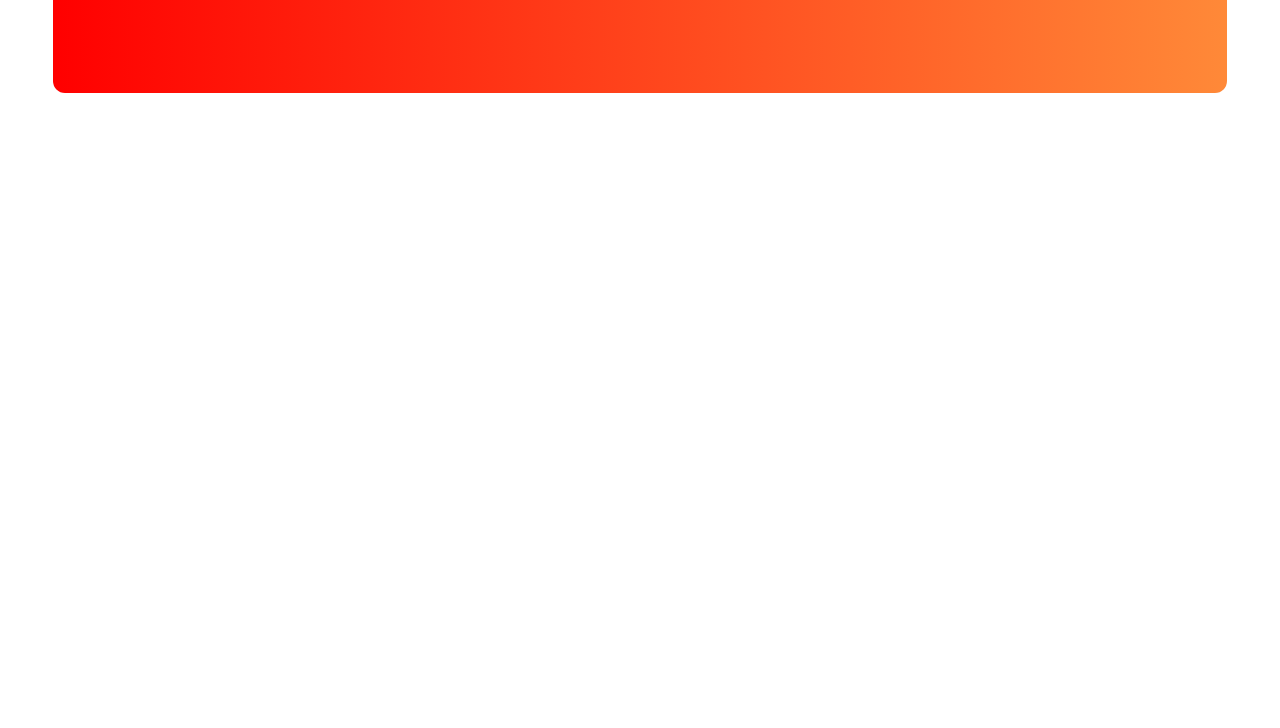
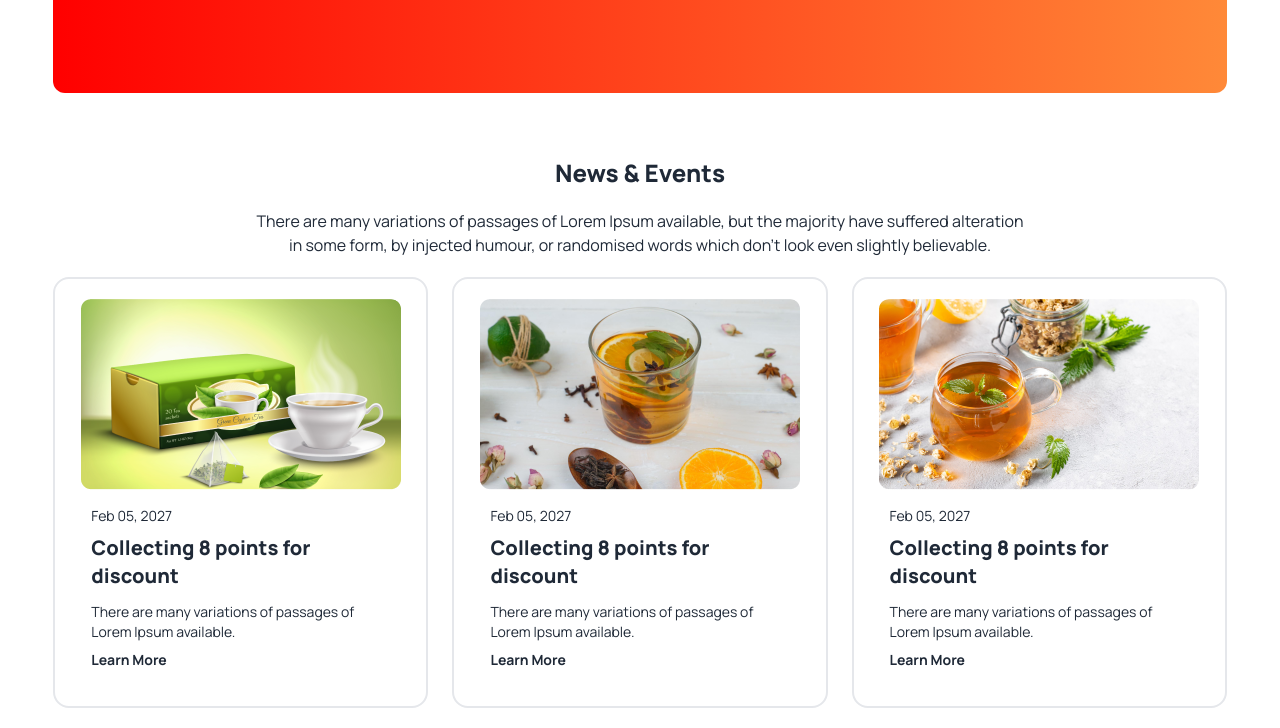
Before and after one commit to zamantech99/tea-house-with-daisyui, a plain HTML site: page index.html in a window 1280 px wide. Shown: the part 2644-3372 px from the top of the page. Before the commit the page ends 2833 px from the top, so only its background shows below. Drawn offline with nearby package versions, Linux system fonts and the light colour scheme.

Commit message:
news and events section

```diff
--- a/index.html
+++ b/index.html
@@ -155,7 +155,7 @@
         </section>
 
          <!-- Meet Our Super clients section -->
-    <section class="my-24 flex flex-col lg:flex-row gap-12 rounded-xl           bg-gradient-to-r from-[#F00] to-[#FF8938] px-16 py-24">
+        <section class="my-16 flex flex-col lg:flex-row gap-12 rounded-xl           bg-gradient-to-r from-[#F00] to-[#FF8938] px-16 py-24">
 
             <div class="flex-1 space-y-5 lg:pr-28 items-center ">
                     <h2 class="text-5xl font-extrabold text-white">Meet Our Super <br>Clients</h2>
@@ -204,6 +204,54 @@
 
         </section>
 
+        <!-- News and Events section -->
+        <section class="text-center space-y-5 my-5">
+            <h2 class="text-2xl font-extrabold">News & Events</h2>
+            <p class="max-w-3xl mx-auto">
+                There are many variations of passages of Lorem Ipsum available, but the majority have suffered alteration in some form, by injected humour, or randomised words which don't look even slightly believable.
+            </p>
+            <!-- news container -->
+            <div class="grid gap-6 grid-cols-1 md:grid-cols-2 lg:grid-cols-3">
+                <!-- card one -->
+                <div class="card card-compact bg-base-100 border-2 p-5">
+                    <figure><img src="./images/news-1.png" alt="Shoes" /></figure>
+                    <div class="card-body text-left">
+                        <p>Feb 05, 2027</p>
+                        <h2 class="card-title font-extrabold">Collecting 8 points for <br>
+                        discount</h2>
+                        <p>There are many variations of passages of Lorem Ipsum available.</p>
+                        <p class="font-bold">Learn More</p>
+                    </div>
+                </div>
+
+                <!-- card two -->
+                <div class="card card-compact bg-base-100 border-2 p-5">
+                    <figure><img src="./images/news-2.png" alt="Shoes" /></figure>
+                    <div class="card-body text-left">
+                        <p>Feb 05, 2027</p>
+                        <h2 class="card-title font-extrabold">Collecting 8 points for <br>
+                        discount</h2>
+                        <p>There are many variations of passages of Lorem Ipsum available.</p>
+                        <p class="font-bold">Learn More</p>
+                    </div>
+                </div>
+
+                <!-- card three -->
+                <div class="card card-compact bg-base-100 border-2 p-5">
+                    <figure><img src="./images/news-3.png" alt="Shoes" /></figure>
+                    <div class="card-body text-left">
+                        <p>Feb 05, 2027</p>
+                        <h2 class="card-title font-extrabold">Collecting 8 points for <br>
+                        discount</h2>
+                        <p>There are many variations of passages of Lorem Ipsum available.</p>
+                        <p class="font-bold">Learn More</p>
+                    </div>
+                </div>
+
+            </div>
+
+        </section>
+
 
     </main>
 
```
Lines whose indentation alone changed are shown as unchanged.
